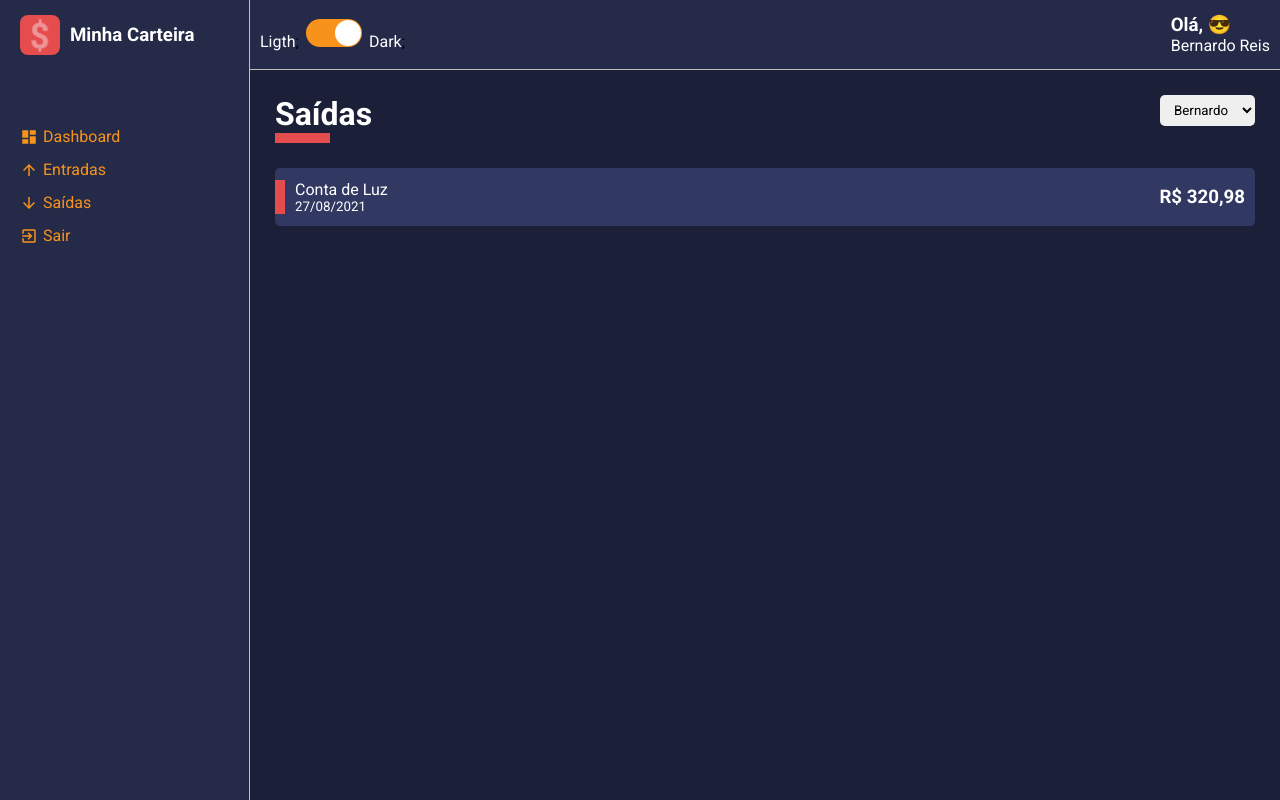
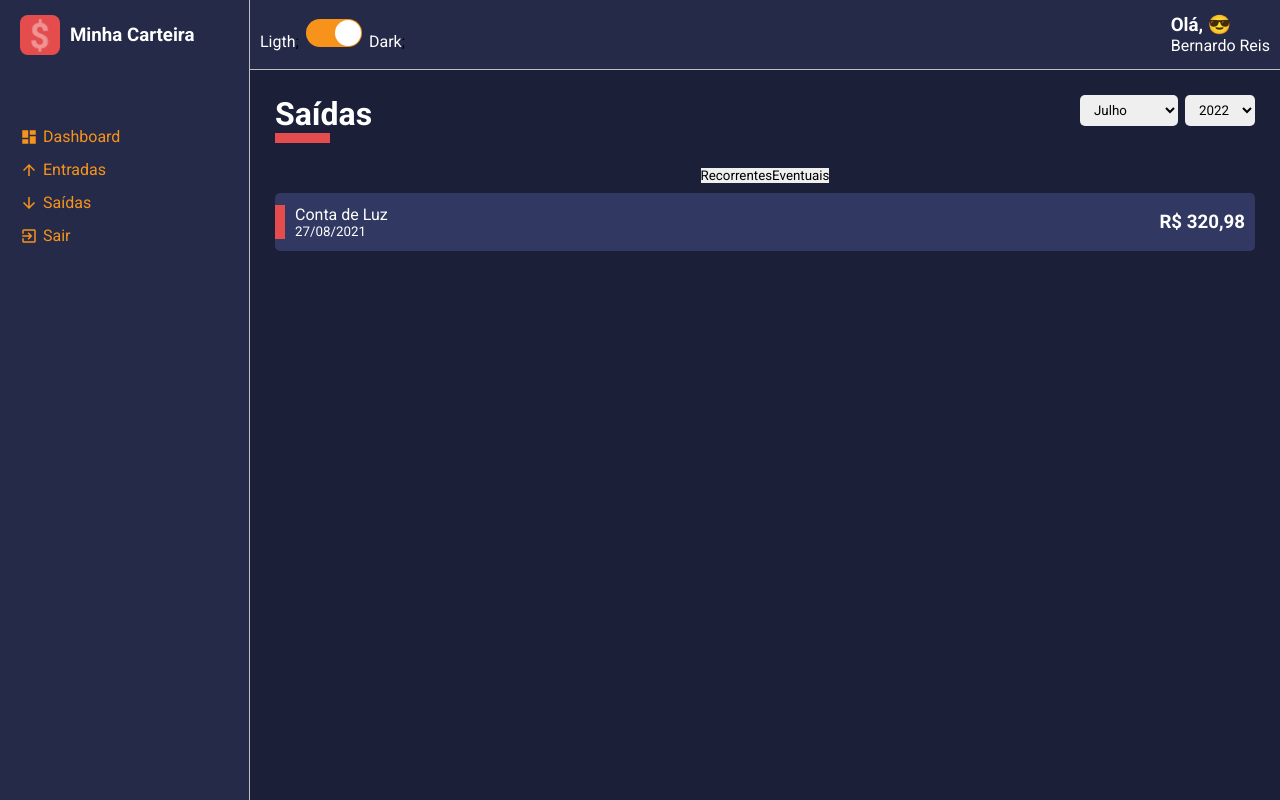
Before and after one commit to devBernardo-Mendes/react-dashboard, a React (Create React App) app: page / in a window 1280 px wide. Built offline with nearby package versions, Linux system fonts and the light colour scheme.

Commit message:
feat: :sparkles: create button for filters

```diff
--- a/src/pages/List/index.tsx
+++ b/src/pages/List/index.tsx
@@ -6,7 +6,7 @@ import React from "react";
 // -------------------------------------------------
 // styles
 // -------------------------------------------------
-import { Container, Content } from "./styles";
+import { Container, Content, Filters } from "./styles";
 // -------------------------------------------------
 // components
 // -------------------------------------------------
@@ -17,14 +17,23 @@ import HistoryFinanceCard from "../../components/HistoryFinanceCard";
 // -------------------------------------------------
 // utils
 // -------------------------------------------------
-import { options } from "../../utils/utils";
+import { months, years } from "../../utils/mock";
 
 const List: React.FC = () => {
   return (
     <Container>
       <ContentHeader title="Saídas" lineColor="#E44C4E">
-        <SelectInput option={options} />
+        <SelectInput option={months} />
+        <SelectInput option={years} />
       </ContentHeader>
+      <Filters>
+        <button type="button" className="tag-fliter">
+          Recorrentes
+        </button>
+        <button type="button" className="tag-fliter">
+          Eventuais
+        </button>
+      </Filters>
       <Content>
         <HistoryFinanceCard
           tagColor="#E44C4E"
--- a/src/pages/List/styles.ts
+++ b/src/pages/List/styles.ts
@@ -6,3 +6,13 @@ import styled from "styled-components";
 export const Container = styled.div``;
 
 export const Content = styled.div``;
+
+export const Filters = styled.div`
+  width: 100%;
+  display: flex;
+  justify-content: center;
+
+  .tag-filter {
+
+  }
+`;
```
